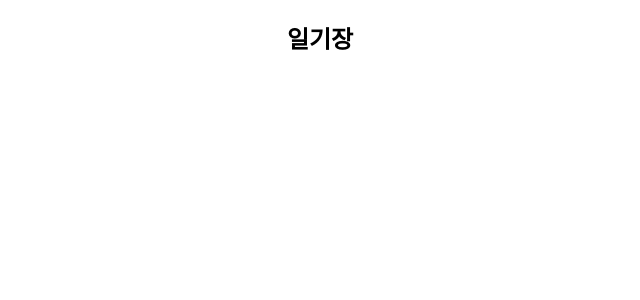
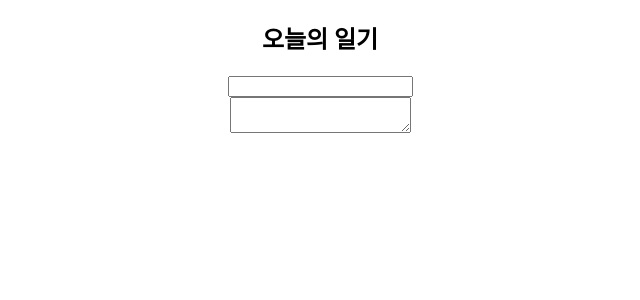
Before and after one commit to kyungseob7/simpleDiary, a React (Create React App) app: page / in a window 1280 px wide. Shown: the top 300 px of the page, without its empty margins (320-960 px from the left). Built offline with nearby package versions, Linux system fonts and the light colour scheme.

Commit message:
[✨feat] 이름, 본문 부분 텍스트 입력 기능 추가

```diff
--- a/src/App.js
+++ b/src/App.js
@@ -5,7 +5,6 @@ import DiaryEditor from "./DiaryEditor";
 function App() {
   return (
     <div className="App">
-      <h2>일기장</h2>
       <DiaryEditor />
     </div>
   );
--- a/src/DiaryEditor.js
+++ b/src/DiaryEditor.js
@@ -1,5 +1,30 @@
+import { useState } from "react";
+
 const DiaryEditor = () => {
-  return <div className="DiaryEditor"></div>;
+  const [author, setAuthor] = useState("");
+  const [content, setContent] = useState("");
+
+  return (
+    <div className="DiaryEditor">
+      <h2>오늘의 일기</h2>
+      <div>
+        <input
+          value={author}
+          onChange={(e) => {
+            setAuthor(e.target.value);
+          }}
+        />
+      </div>
+      <div>
+        <textarea
+          value={content}
+          onChange={(e) => {
+            setContent(e.target.value);
+          }}
+        />
+      </div>
+    </div>
+  );
 };
 
 export default DiaryEditor;
```
